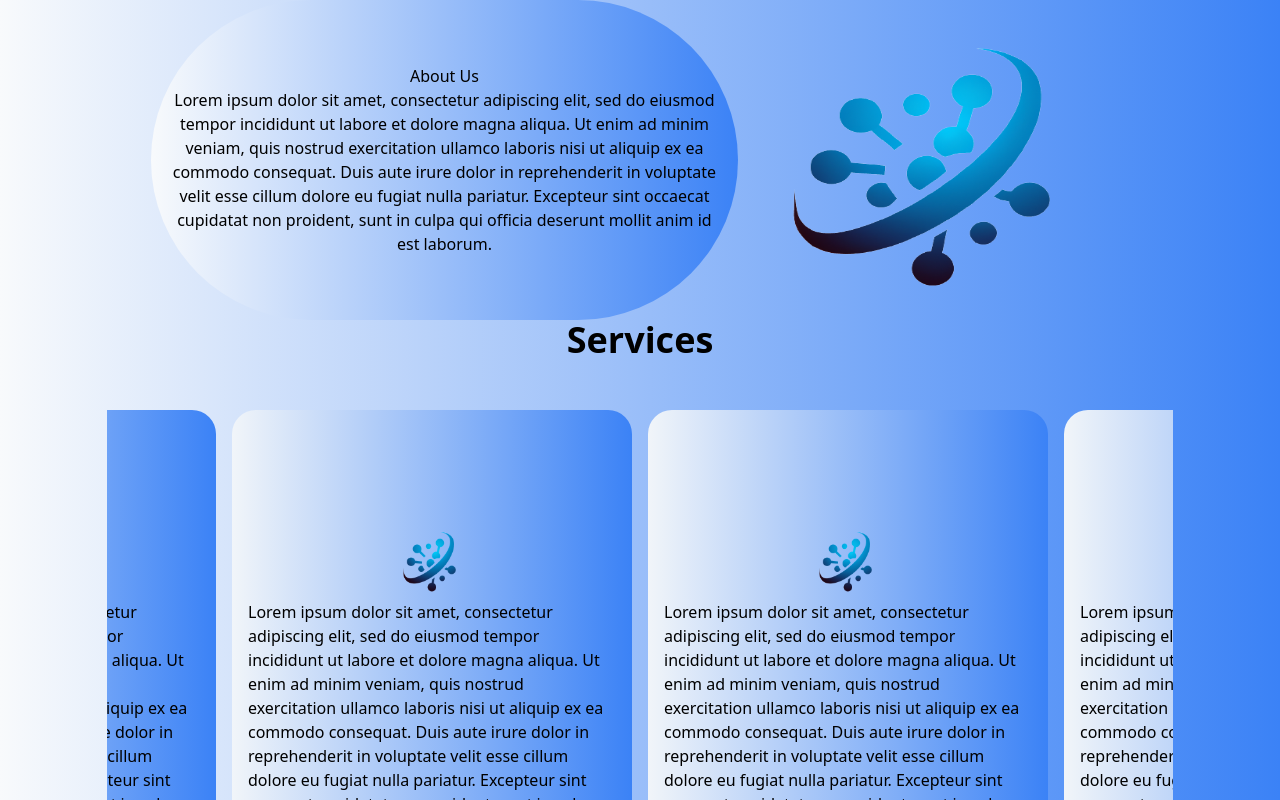
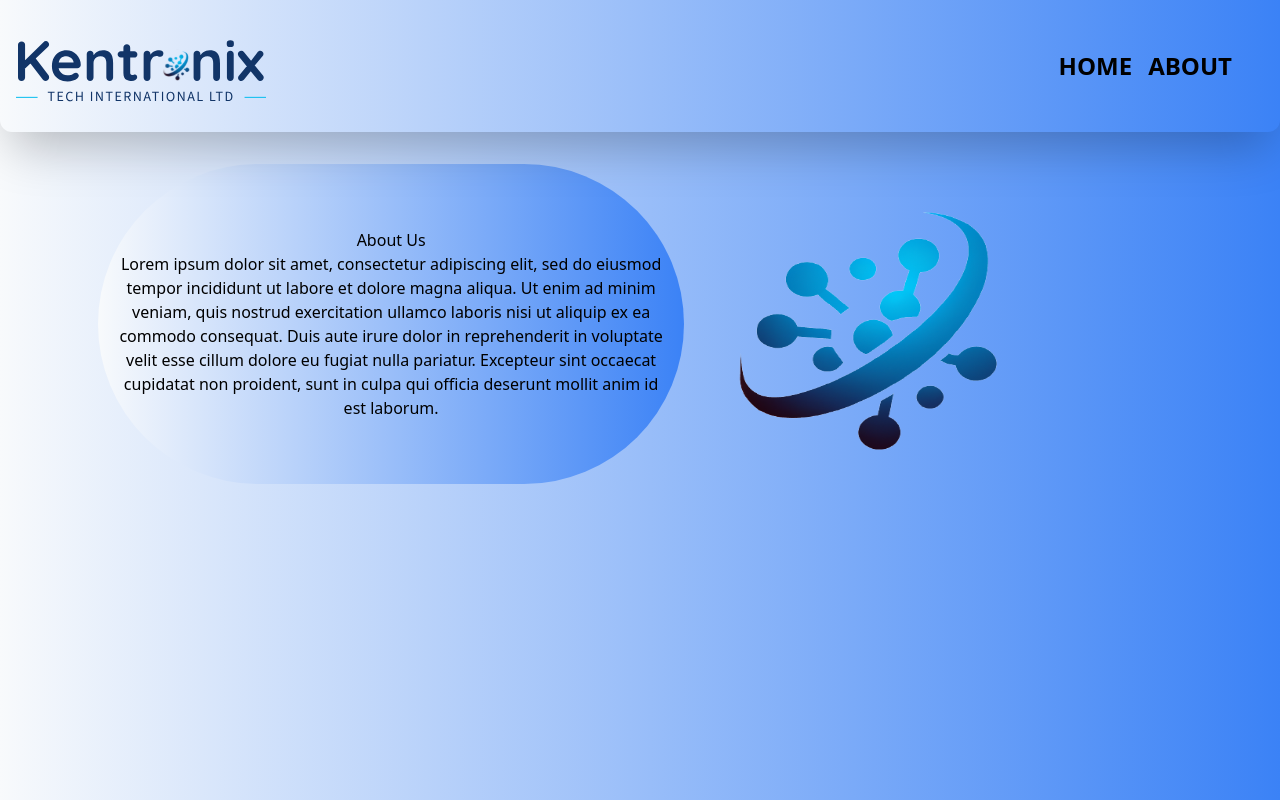
Before and after one commit to mosesmrima/kentronix, a Next.js app: page / in a window 1280 px wide. Shown: the top 800 px of the page. Built offline with nearby package versions, Linux system fonts and the light colour scheme.

Commit message:
add margin top to avoid cutting off content

```diff
--- a/pages/index.js
+++ b/pages/index.js
@@ -1,17 +1,20 @@
 import Head from "next/head"
 import AboutUs from "../components/AboutUs";
-import Services from "../components/Services"
+import {NavBar} from "../components/NavBar";
 export default function Home() {
 
   return (
-    <div className={"w-[100vw] flex flex-col justify-center items-center overflow-hidden"}>
+    <div className={"w-[100vw] m-0 p-0 flex flex-col justify-center items-center overflow-hidden"}>
         <Head>
             <title>Kentronix</title>
             <link rel={"icon"} href={"/favicon.png"}/>
             <meta name="viewport" content="width=device-width, initial-scale=1.0" />
         </Head>
-        <AboutUs/>
-        <Services/>
+        <NavBar/>
+        <div className={"sm:mt-8 mt-40 w-full"}>
+            <AboutUs/>
+            {/*<Services/>*/}
+        </div>
     </div>
   )
 }
```
